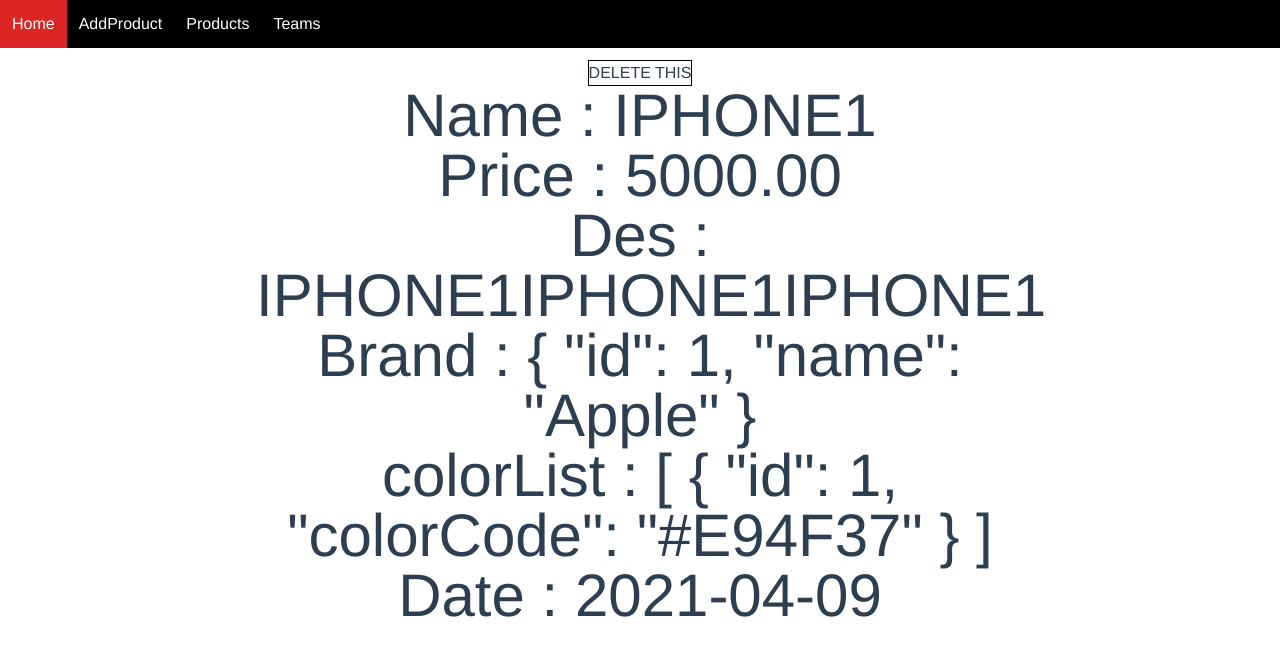
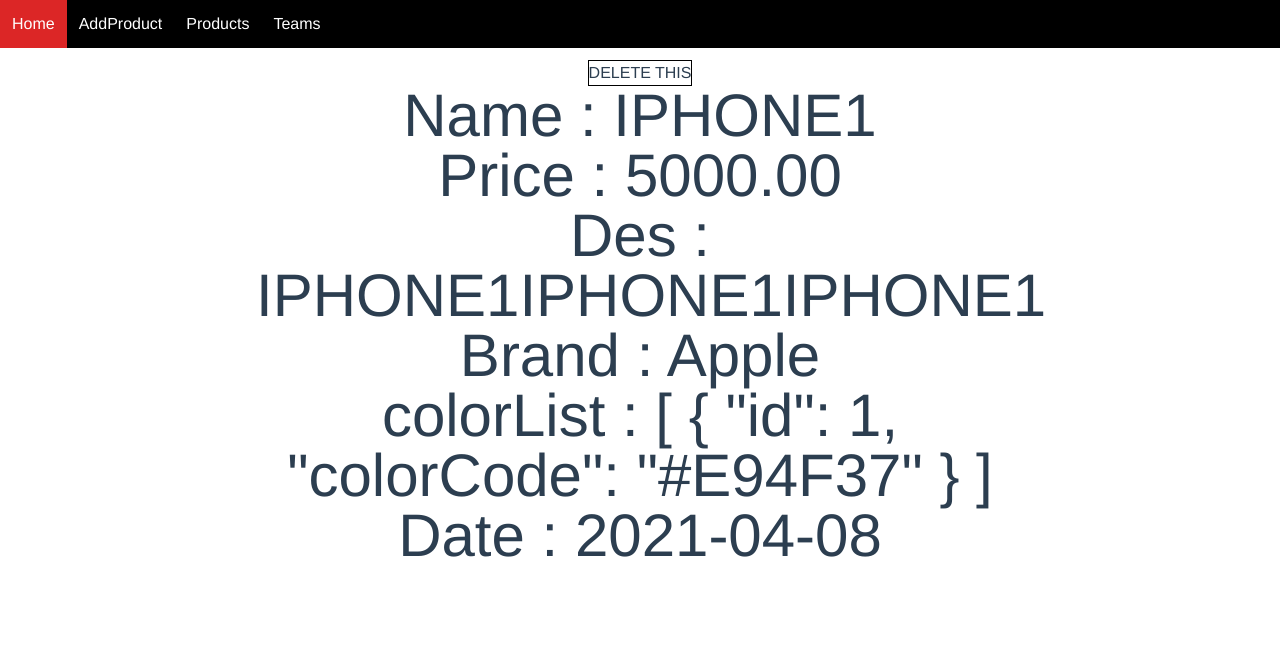
Before and after one commit to 36-37-58-INT221/FrontEnd, a Vue app: page /ProductList in a window 1280 px wide. Both pictures are taken after a click on the element "IPHONE1". Shown: the top 656 px of the page. Built offline with nearby package versions, Linux system fonts and the light colour scheme; data requests are answered from the project's data file.

Commit message:
[ADD] move resouce to App.vue && join brandId with brandResource in Product.vue

```diff
--- a/db.json
+++ b/db.json
@@ -19,6 +19,7 @@
       "name": "Samsung"
     }
   ],
+  "havecolors": [],
   "products": [
     {
       "name": "IPHONE1",
@@ -30,46 +31,9 @@
         }
       ],
       "price": "5000.00",
-      "brand": {
-        "id": 1,
-        "name": "Apple"
-      },
-      "manufactureDate": "2021-04-09",
+      "brandId": 1,
+      "manufactureDate": "2021-04-08",
       "id": 1
-    },
-    {
-      "name": "IPHONE2",
-      "description": "5646546465465465464",
-      "colorList": [
-        {
-          "id": 1,
-          "colorCode": "#E94F37"
-        }
-      ],
-      "price": "654",
-      "brand": {
-        "id": 1,
-        "name": "Apple"
-      },
-      "manufactureDate": "2021-04-08",
-      "id": 2
-    },
-    {
-      "name": "IPHONE4",
-      "description": "asfdfdfgdshfgfsdgdfsg",
-      "colorList": [
-        {
-          "id": 1,
-          "colorCode": "#E94F37"
-        }
-      ],
-      "price": "11",
-      "brand": {
-        "id": 1,
-        "name": "Apple"
-      },
-      "manufactureDate": "2021-04-10",
-      "id": 3
     }
   ]
 }
--- a/src/App.vue
+++ b/src/App.vue
@@ -18,6 +18,8 @@
     class="max-w-3xl"
     :products="products"
     :productsUrl="productsUrl"
+    :colors="colors"
+    :brands="brands"
     @submit-form="refreshProducts"
     @view-product="setView"
     @delete-pro="deleteProduct"
@@ -35,8 +37,12 @@ export default {
   data() {
     return {
       products: [],
-      arr : [],
+      brands: [],
+      colors: [],
       productsUrl: 'http://localhost:5000/products',
+      colorUrl: 'http://localhost:5000/colors',
+      brandUrl: 'http://localhost:5000/brands',
+
     }
   },
 
@@ -45,10 +51,10 @@ export default {
     refreshProducts(Product) {
       this.products.push(Product);
     },
-    // deleteProduct(id){
 
-    //  this.products = this.products.filter(f => f.id !== id);
-    // },
+
+
+
 
 
 
@@ -57,10 +63,24 @@ export default {
       const res = await fetch(this.productsUrl);
       const data = await res.json();
       return data;
-    },
+    }, async fetchBrand() {
+            const res = await fetch(this.brandUrl);
+            const data = await res.json();
+            return data;
+        },
+        async fetchColors() {
+            const res = await fetch(this.colorUrl);
+            const data = await res.json();
+            return data;
+        }
+
+
+
   },
   async created() {
     this.products = await this.fetchProducts();
+    this.brands = await this.fetchBrand();
+    this.colors = await this.fetchColors();
   }
 
 }
--- a/src/components/AddNewProduct.vue
+++ b/src/components/AddNewProduct.vue
@@ -34,8 +34,8 @@
 
             <div class="pt-2">
                 <label for="brand">Brand :</label>
-                <select name="brand" v-model="formdata.brand" class="border border-black">
-                    <option v-for="brand in brands" :value="brand" :key="brand.id">{{ brand.name }}</option>
+                <select name="brand" v-model="formdata.brandId" class="border border-black">
+                    <option v-for="brand in brands" :value="brand.id" :key="brand.id">{{ brand.name }}</option>
                 </select>
                 <h1 v-if="errors.indexOf('noBrand') !== -1" class="text-red-600">Please Select Brand</h1>
             </div>
@@ -59,27 +59,18 @@
 
 <script>
 export default {
-    props: ["products", "productsUrl"],
+    props: ["products", "productsUrl","brands","colors"],
     data() {
         return {
-            colorUrl: 'http://localhost:5000/colors',
-            brandUrl: 'http://localhost:5000/brands',
-
-            colors: [],
-            brands: [],
             errors: [],
-
             formdata: {
                 name: null,
                 description: null,
                 colorList: [],
                 price: null,
-                brand: null,
+                brandId: null,
                 manufactureDate: null,
             }
-
-
-
         }
     },
     methods: {
@@ -88,7 +79,7 @@ export default {
             this.formdata.description= null,
             this.formdata.colorList= [],
             this.formdata.price= null,
-            this.formdata.brand= null,
+            this.formdata.brandId= null,
             this.formdata.manufactureDate= null
         },
         async submitForm() {
@@ -107,7 +98,7 @@ export default {
                     description: this.formdata.description,
                     colorList: this.formdata.colorList,
                     price: this.formdata.price,
-                    brand: this.formdata.brand,
+                    brandId: this.formdata.brandId,
                     manufactureDate: this.formdata.manufactureDate,
                 })
             })
@@ -133,7 +124,7 @@ export default {
             if (this.formdata.description.length > 70 || this.formdata.description.length < 10) {
                 this.errors.push("noDes");
             }
-            if (this.formdata.brand == null) {
+            if (this.formdata.brandId == null) {
                 this.errors.push("noBrand");
             }
             if (this.formdata.colorList.length == 0) {
@@ -156,26 +147,6 @@ export default {
         },
 
 
-
-
-
-
-        async fetchColors() {
-            const res = await fetch(this.colorUrl);
-            const data = await res.json();
-            return data;
-        }, async fetchBrand() {
-            const res = await fetch(this.brandUrl);
-            const data = await res.json();
-            return data;
-        },
-
-
-    },
-    async created() {
-        this.colors = await this.fetchColors();
-        this.brands = await this.fetchBrand();
-
     }
 
 
--- a/src/components/Product.vue
+++ b/src/components/Product.vue
@@ -4,7 +4,7 @@
         <h1 class="text-6xl">Name : {{ viewProduct.name }}</h1>
         <h1 class="text-6xl">Price : {{ viewProduct.price }}</h1>
         <h1 class="text-6xl">Des : {{ viewProduct.description }}</h1>
-        <h1 class="text-6xl">Brand : {{ viewProduct.brand }}</h1>
+        <h1 class="text-6xl">Brand : {{ viewBrand }}</h1>
         <h1 class="text-6xl">colorList : {{ viewProduct.colorList}}</h1>
         <h1 class="text-6xl">Date : {{ viewProduct.manufactureDate}}</h1>
     </div>
@@ -16,11 +16,12 @@
    import router from '../router';
 export default {
 
-    props:["products","productsUrl"],
+    props:["products","productsUrl","brands"],
     data() {
         return {
             viewProduct:[],
             notFoundHook : [] ,
+            viewBrand : "",
         }
     },
     methods: {
@@ -35,22 +36,27 @@ export default {
 
             document.location.href="/ProductList";
         }
+
     },
     mounted() {
         var index = this.products.findIndex(f => f.id == this.$route.params.productId)
         this.viewProduct= this.products[index];
+
+
     },
     beforeUpdate() {
-        var index=  this.products.findIndex(f => f.id == this.$route.params.productId)
+        var index = this.products.findIndex(f => f.id == this.$route.params.productId)
         this.viewProduct= this.products[index];
-        if(index == -1){
+        if( index == -1){
             this.notFoundHook.push(index);
+
         }
         if(this.notFoundHook.length == 2){
             this.notFoundHook = [];
             router.push("/NotFoundPage")
         }
-
+     var brandIndex =  this.brands.findIndex(f => f.id == this.viewProduct.brandId);
+        this.viewBrand = this.brands[brandIndex].name;
     }
 
 
```
